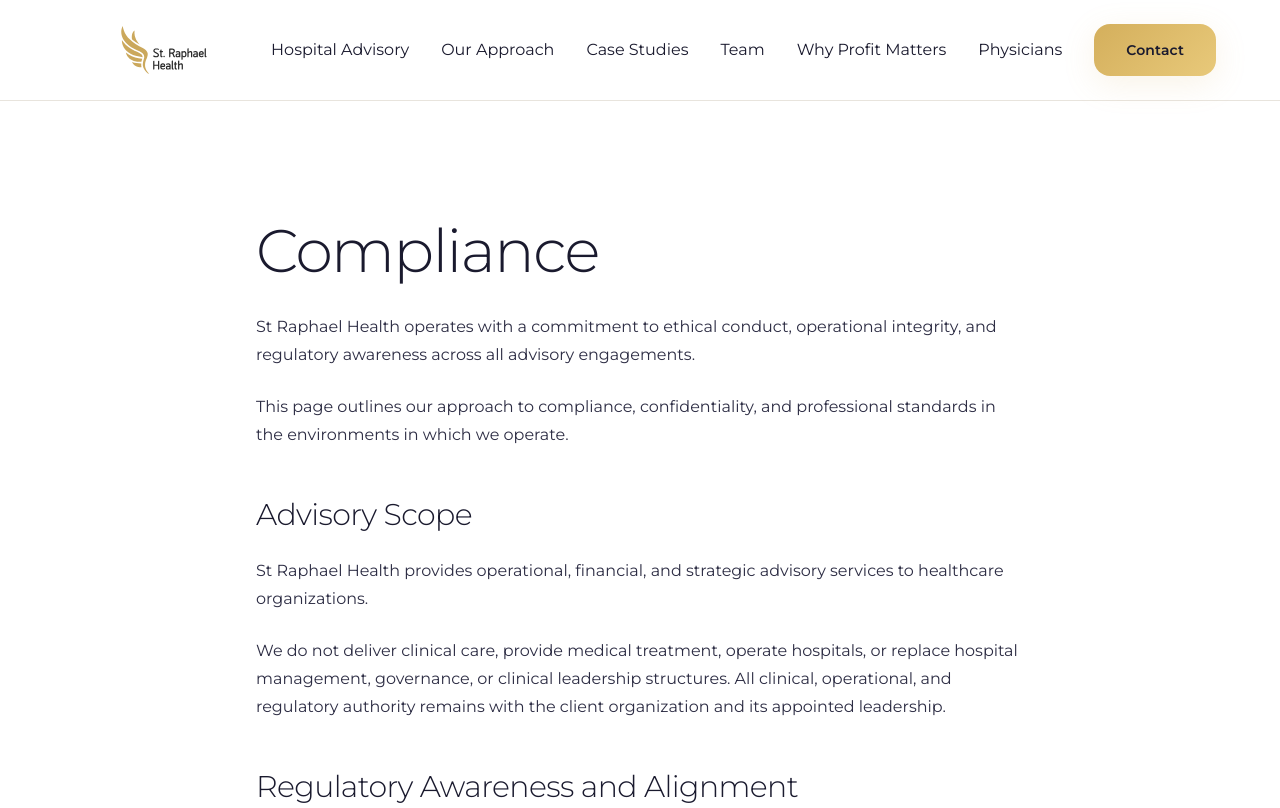
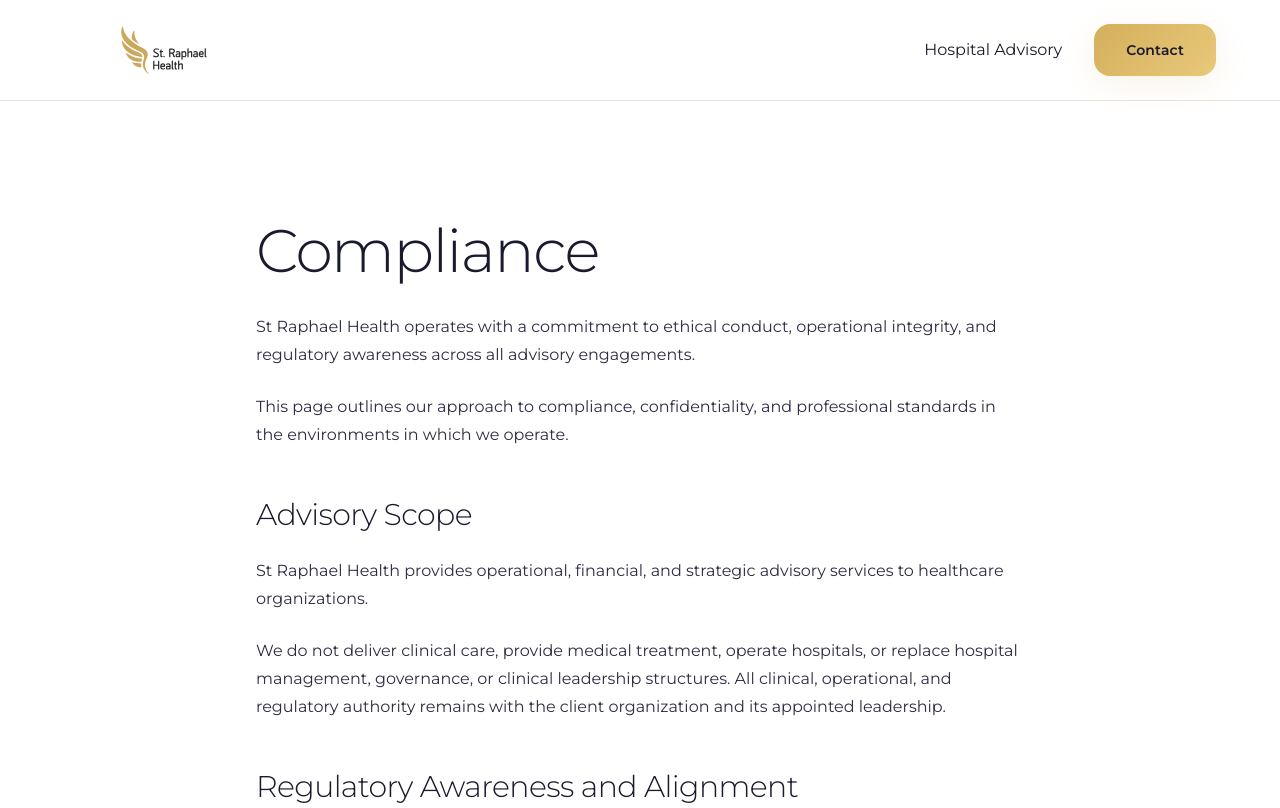
Before and after one commit to NickvZyl/SRH, a website: page public/compliance/index.html in a window 1280 px wide. Shown: the top 808 px of the page. Drawn offline with Linux system fonts and the light colour scheme.

Commit message:
compliance header

```diff
--- a/public/compliance/index.html
+++ b/public/compliance/index.html
@@ -37,11 +37,12 @@
 
         <ul class="hidden lg:flex items-center gap-8">
           <li><a href="/hospital-advisory" class="text-black hover:text-gold-ochre transition-colors duration-fast font-montserrat">Hospital Advisory</a></li>
-          <li><a href="/our-approach" class="text-black hover:text-gold-ochre transition-colors duration-fast font-montserrat">Our Approach</a></li>
-          <li><a href="/case-studies" class="text-black hover:text-gold-ochre transition-colors duration-fast font-montserrat">Case Studies</a></li>
-          <li><a href="/team" class="text-black hover:text-gold-ochre transition-colors duration-fast font-montserrat">Team</a></li>
-          <li><a href="/why-profit-matters" class="text-black hover:text-gold-ochre transition-colors duration-fast font-montserrat">Why Profit Matters</a></li>
-          <li><a href="/physicians" class="text-black hover:text-gold-ochre transition-colors duration-fast font-montserrat">Physicians</a></li>
+          <!-- HIDDEN UNTIL COMPLETE - Uncomment to show -->
+          <!-- <li><a href="/our-approach" class="text-black hover:text-gold-ochre transition-colors duration-fast font-montserrat">Our Approach</a></li> -->
+          <!-- <li><a href="/case-studies" class="text-black hover:text-gold-ochre transition-colors duration-fast font-montserrat">Case Studies</a></li> -->
+          <!-- <li><a href="/team" class="text-black hover:text-gold-ochre transition-colors duration-fast font-montserrat">Team</a></li> -->
+          <!-- <li><a href="/why-profit-matters" class="text-black hover:text-gold-ochre transition-colors duration-fast font-montserrat">Why Profit Matters</a></li> -->
+          <!-- <li><a href="/physicians" class="text-black hover:text-gold-ochre transition-colors duration-fast font-montserrat">Physicians</a></li> -->
           <li><a href="/contact" class="btn btn-primary text-sm">Contact</a></li>
         </ul>
 
@@ -83,11 +84,12 @@
 
         <ul class="flex flex-col gap-6">
           <li><a href="/hospital-advisory" class="text-2xl text-black hover:text-gold-ochre transition-colors font-montserrat">Hospital Advisory</a></li>
-          <li><a href="/our-approach" class="text-2xl text-black hover:text-gold-ochre transition-colors font-montserrat">Our Approach</a></li>
-          <li><a href="/case-studies" class="text-2xl text-black hover:text-gold-ochre transition-colors font-montserrat">Case Studies</a></li>
-          <li><a href="/team" class="text-2xl text-black hover:text-gold-ochre transition-colors font-montserrat">Team</a></li>
-          <li><a href="/why-profit-matters" class="text-2xl text-black hover:text-gold-ochre transition-colors font-montserrat">Why Profit Matters</a></li>
-          <li><a href="/physicians" class="text-2xl text-black hover:text-gold-ochre transition-colors font-montserrat">Physicians</a></li>
+          <!-- HIDDEN UNTIL COMPLETE - Uncomment to show -->
+          <!-- <li><a href="/our-approach" class="text-2xl text-black hover:text-gold-ochre transition-colors font-montserrat">Our Approach</a></li> -->
+          <!-- <li><a href="/case-studies" class="text-2xl text-black hover:text-gold-ochre transition-colors font-montserrat">Case Studies</a></li> -->
+          <!-- <li><a href="/team" class="text-2xl text-black hover:text-gold-ochre transition-colors font-montserrat">Team</a></li> -->
+          <!-- <li><a href="/why-profit-matters" class="text-2xl text-black hover:text-gold-ochre transition-colors font-montserrat">Why Profit Matters</a></li> -->
+          <!-- <li><a href="/physicians" class="text-2xl text-black hover:text-gold-ochre transition-colors font-montserrat">Physicians</a></li> -->
           <li class="pt-4"><a href="/contact" class="btn btn-primary inline-block">Contact</a></li>
         </ul>
       </div>
```
